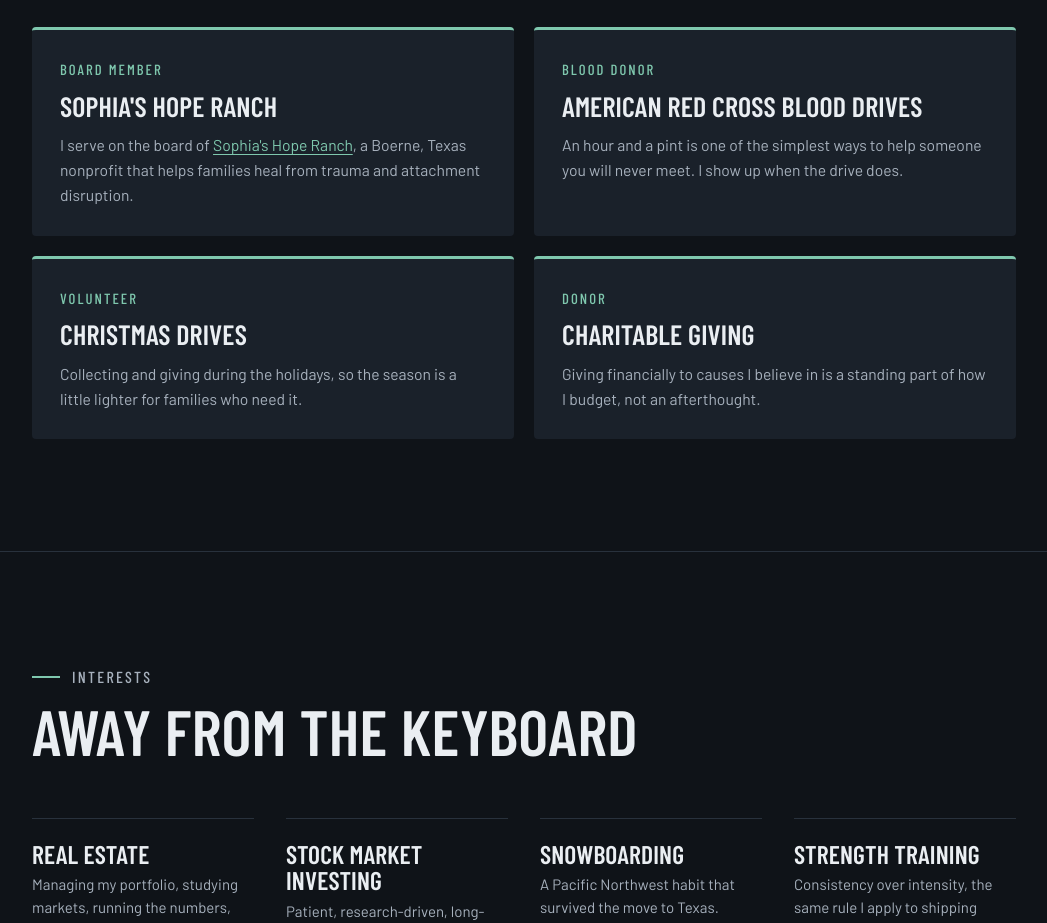
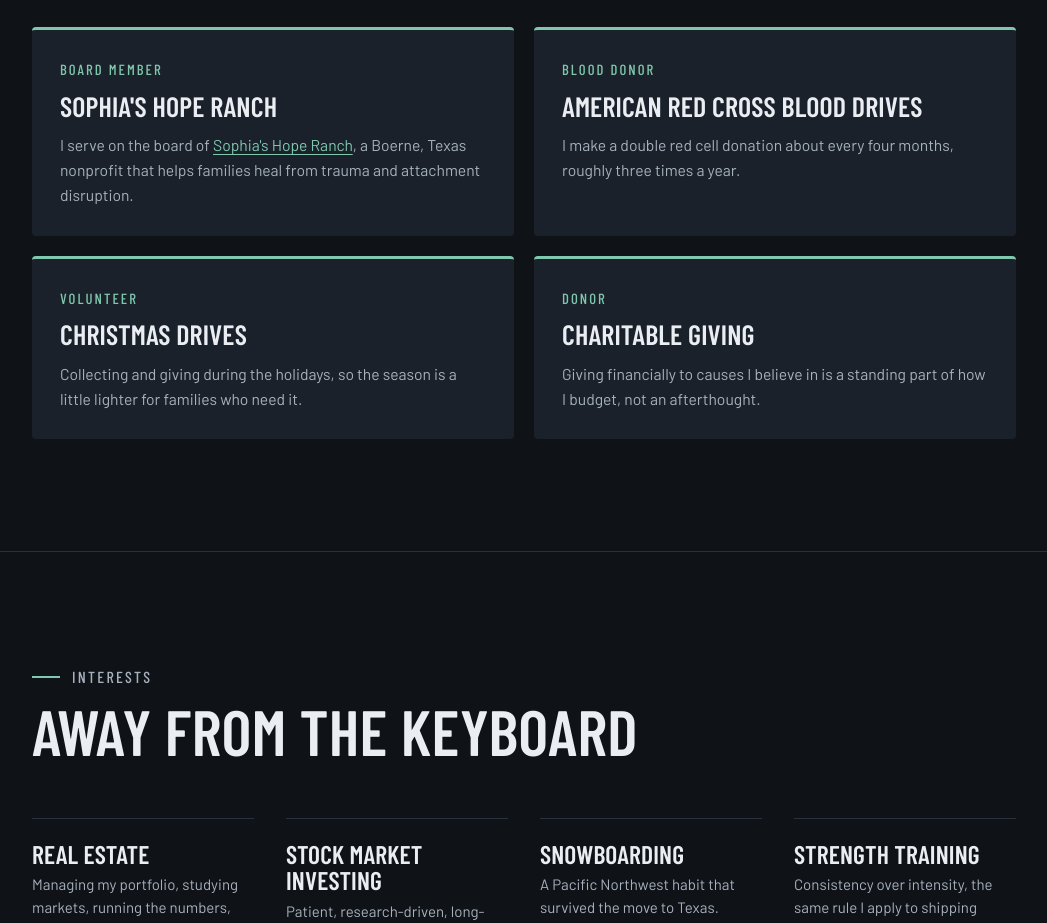
Before and after one commit to alex-schultz/akschultz, a plain HTML site: page index.html in a window 1280 px wide. Shown: the part 6880-7803 px from the top of the page, without its empty margins (116-1163 px from the left). Drawn offline with nearby package versions, Linux system fonts and the light colour scheme.

Commit message:
refactor: red cross donation description

```diff
--- a/index.html
+++ b/index.html
@@ -504,8 +504,7 @@
               <p class="card-kicker">Blood donor</p>
               <h3>American Red Cross blood drives</h3>
               <p>
-                An hour and a pint is one of the simplest ways to help someone you will never meet.
-                I show up when the drive does.
+                I make a double red cell donation about every four months, roughly three times a year.
               </p>
             </article>
             <article class="card">
```
